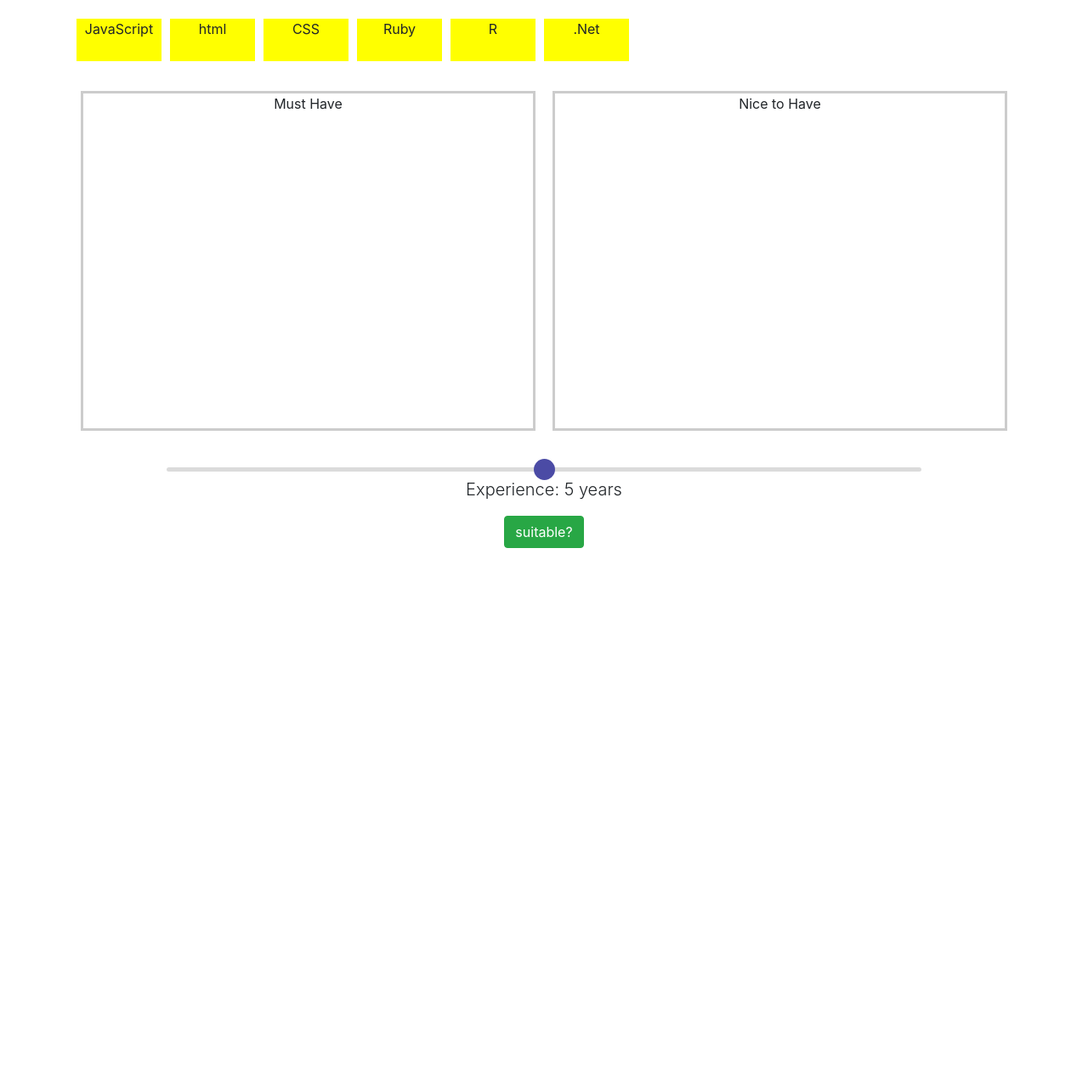
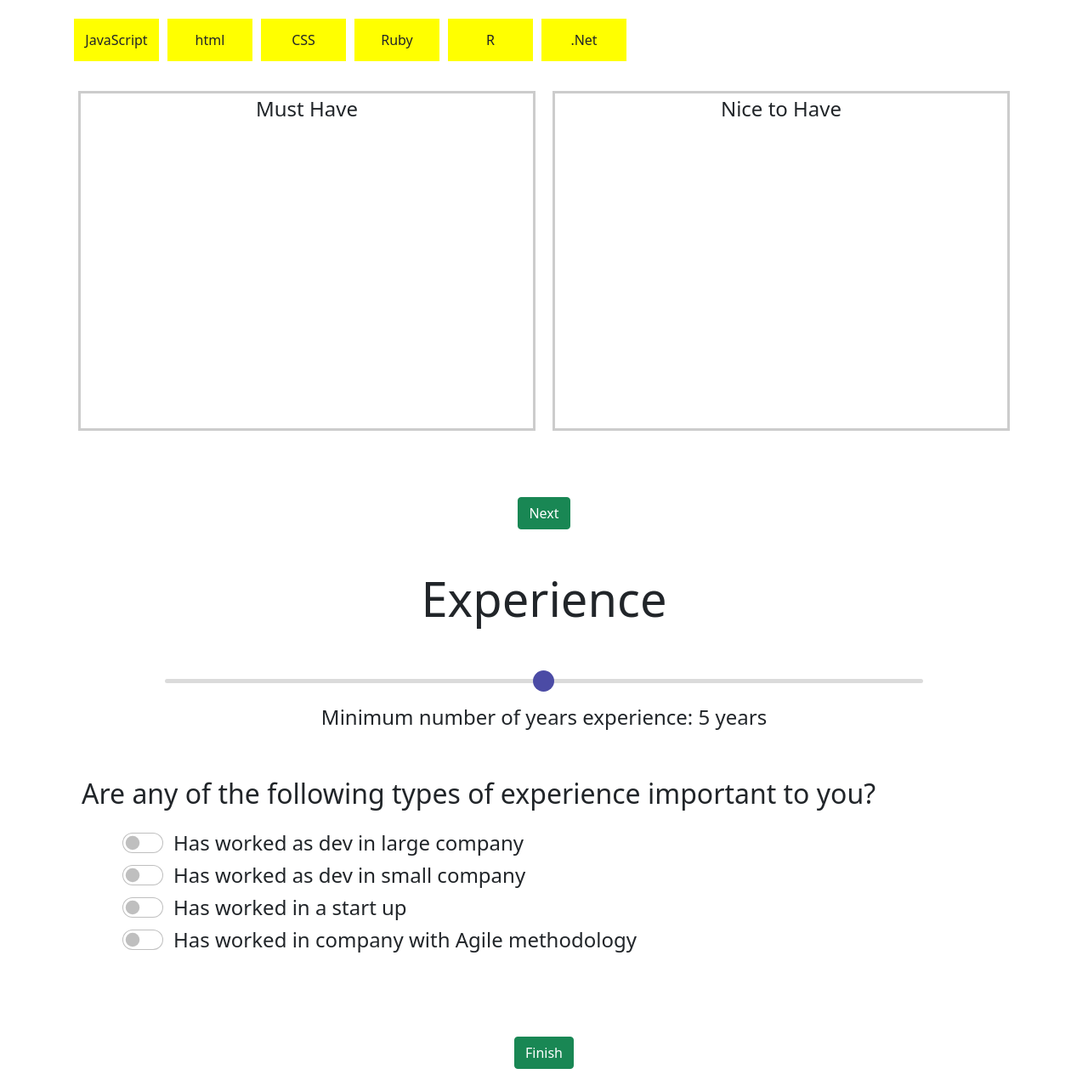
Before and after one commit to denkoroku/job, a plain HTML site: page index.html in a window 1280 px wide. Shown: the part 156-1440 px from the top of the page at 85% size. Before the commit the page ends 849 px from the top, so only its background shows below. Drawn offline with nearby package versions, Linux system fonts and the light colour scheme.

Commit message:
adds modal

```diff
--- a/css/styles.css
+++ b/css/styles.css
@@ -7,12 +7,11 @@
 .skill{
     background-color: yellow;
     height:50px;
-    width:100px;
+    min-width:100px;
     margin:5px;
-}
-
-.box{
-
+    display: flex;
+    justify-content: center;
+    align-items: center;
 }
 
 .destination{
--- a/index.html
+++ b/index.html
@@ -3,16 +3,16 @@
 
 <head>
     <meta charset="utf-8">
-    <meta name="viewport" content="width=device-width, initial-scale=1, shrink-to-fit=no">
-    <link rel="stylesheet" href="https://stackpath.bootstrapcdn.com/bootstrap/4.4.1/css/bootstrap.min.css"
-        integrity="sha384-Vkoo8x4CGsO3+Hhxv8T/Q5PaXtkKtu6ug5TOeNV6gBiFeWPGFN9MuhOf23Q9Ifjh" crossorigin="anonymous">
-    <link rel="stylesheet" type="text/css" href="css/styles.css">
+    <meta name="viewport" content="width=device-width, initial-scale = 1, shrink-to-fit=no">
+    <link href="https://cdn.jsdelivr.net/npm/bootstrap@5.0.2/dist/css/bootstrap.min.css" rel = "stylesheet"
+    integrity="sha384-EVSTQN3/azprG1Anm3QDgpJLIm9Nao0Yz1ztcQTwFspd3yD65VohhpuuCOmLASjC" crossorigin = "anonymous">
+    <link rel ="stylesheet" type="text/css" href="css/styles.css">
     <title>Hello</title>
 </head>
 
 <body class="text-center">
-
 <main class="m-5">
+    <div id = "page1">
         <div>
             <h1 class="display-4">Hello</h1>
         </div>
@@ -40,32 +40,92 @@
             </div>
         </div>
         <div class="drop-targets">
-                <div class="box destination" id="essential">Must Have</div>
-                <div class="box destination" id="nice">Nice to Have</div>
+            <div class="box destination fs-4" id="essential">Must Have</div>
+            <div class="box destination fs-4" id="nice">Nice to Have</div>
+        </div>
+    </div>
+    <button onclick="feedback()" class="btn btn-success my-5">
+        Next
+    </button>
+
+
+    </div>
+    <div id = "page2">
+        <div>
+            <h1 class="display-4">Experience</h1>
+        </div>
+        <div class="container my-5">
+            <div class="slidecontainer">
+                <input type="range" min="0" max="10.0" value="5.0" step="1" class="slider" id="experience">
+                </input>
+                <p class="fs-4 my-3">Minimum number of years experience: <span id="years"></span> years</p>
+            </div>
+        </div>
+        <div class = "checkboxes text-start fs-2 m-5">
+            <p>Are any of the following types of experience important to you?</p>
+            <div class="form-check form-switch fs-4 mx-5">
+                <input class="form-check-input" type="checkbox" value="" id="largeCompany">
+                <label class="form-check-label" for="largeCompany">
+                    Has worked as dev in large company
+                </label>
+            </div>
+            <div class="form-check form-switch fs-4 mx-5">
+                <input class="form-check-input" type="checkbox" value="" id="smallCompany">
+                <label class="form-check-label" for="smallCompany">
+                    Has worked as dev in small company
+                </label>
+            </div>
+            <div class="form-check form-switch fs-4 mx-5">
+                <input class="form-check-input" type="checkbox" value="" id="startUp">
+                <label class="form-check-label" for="startUp">
+                    Has worked in a start up
+                </label>
+            </div>
+            <div class="form-check form-switch fs-4 mx-5">
+                <input class="form-check-input" type="checkbox" value="" id="agile">
+                <label class="form-check-label" for="agile">
+                    Has worked in company with Agile methodology
+                </label>
+            </div>
         </div>
     </div>
 
-        <div class="container">
-            <div class="slidecontainer">
-                <input
-                    type="range"
-                    min="0"
-                    max="10.0"
-                    value="5.0"
-                    step="1"
-                    class="slider"
-                    id="experience">
-                </input>
-                <p class="lead">Experience: <span id="years"></span> years</p>
+<!-- Button to Open the Modal -->
+<button type="button" class="btn btn-success my-5" data-bs-toggle="modal" data-bs-target="#feedback">
+    Finish
+</button>
+
+<!-- The Modal -->
+<div class="modal" id="feedback">
+    <div class="modal-dialog">
+        <div class="modal-content">
+
+            <!-- Modal Header -->
+            <div class="modal-header">
+                <h5 class="modal-title">Result</h5>
+                <button type="button" class="btn-close" data-bs-dismiss="modal"></button>
+            </div>
+
+            <!-- Modal body -->
+            <div class="modal-body">
+                Modal body..
+            </div>
+
+            <!-- Modal footer -->
+            <div class="modal-footer">
+                <button type="button" class="btn btn-danger" data-bs-dismiss="modal">Close</button>
+            </div>
+
+        </div>
     </div>
 </div>
 
 
-<button onclick = "feedback()" class="btn btn-success">
-    suitable?
-</button>
 </main>
     <script src="js/app.js"></script>
+    <script src="https://cdn.jsdelivr.net/npm/bootstrap@5.0.2/dist/js/bootstrap.bundle.min.js"
+        integrity="sha384-MrcW6ZMFYlzcLA8Nl+NtUVF0sA7MsXsP1UyJoMp4YLEuNSfAP+JcXn/tWtIaxVXM"
+        crossorigin="anonymous"></script>
 </body>
 
 </html>
--- a/js/app.js
+++ b/js/app.js
@@ -7,7 +7,6 @@ skills.forEach(skill =>
 
 function dragStart(e) {
     e.dataTransfer.setData('text/plain', e.target.id);
-
 }
 
 /* drop targets */
@@ -22,13 +21,15 @@ boxes.forEach(box => {
 
 function dragEnter(e) {
     e.preventDefault();
-    if (e.target.classList.contains("box")) { e.target.classList.add('drag-over');}
-
+    if (e.target.classList.contains("box")) {
+        e.target.classList.add('drag-over');
+    }
 }
 
 function dragOver(e) {
     e.preventDefault();
-    if (e.target.classList.contains("box")) { e.target.classList.add('drag-over'); }
+    if (e.target.classList.contains("box")) {
+         e.target.classList.add('drag-over'); }
 }
 
 function dragLeave(e) {
@@ -36,6 +37,8 @@ function dragLeave(e) {
 }
 let essentialList = [];
 let niceList = [];
+let experienceValue = 0;
+
 function drop(e) {
 
     e.target.classList.remove('drag-over');
@@ -48,12 +51,9 @@ function drop(e) {
     e.target.classList.contains("box")?
         e.target.appendChild(draggable) : e.target.insertAdjacentElement('beforebegin', draggable)
 
-
     const essential = document.getElementById('essential').childNodes;
     const nice = document.getElementById('nice').childNodes;
 
-    essentialList = [];
-    niceList = [];
     essential.forEach(skill => {
         skill.id == undefined ? essentialList.push() : essentialList.push(skill.id)
          });
@@ -61,8 +61,6 @@ function drop(e) {
     nice.forEach(skill => {
         skill.id == undefined ? niceList.push() : niceList.push(skill.id) });
 
-    //console.log(essentialList)
-    //console.log(niceList)
 }
 
 const slider = document.getElementById("experience");
@@ -72,8 +70,9 @@ output.innerHTML = slider.value; // Display the default slider value
 // Update the current slider value (each time you drag the slider handle)
 slider.oninput = function () {
     output.innerHTML = this.value;
+    experienceValue = this.value;
 }
 
 function feedback() {
-    alert(`You want skills in ${essentialList}`)
+    alert(`Skills essential to you are ${essentialList} and skills you would like are ${niceList} and you want ${experienceValue} years experience` )
 }
```
Lines whose indentation alone changed are shown as unchanged.
